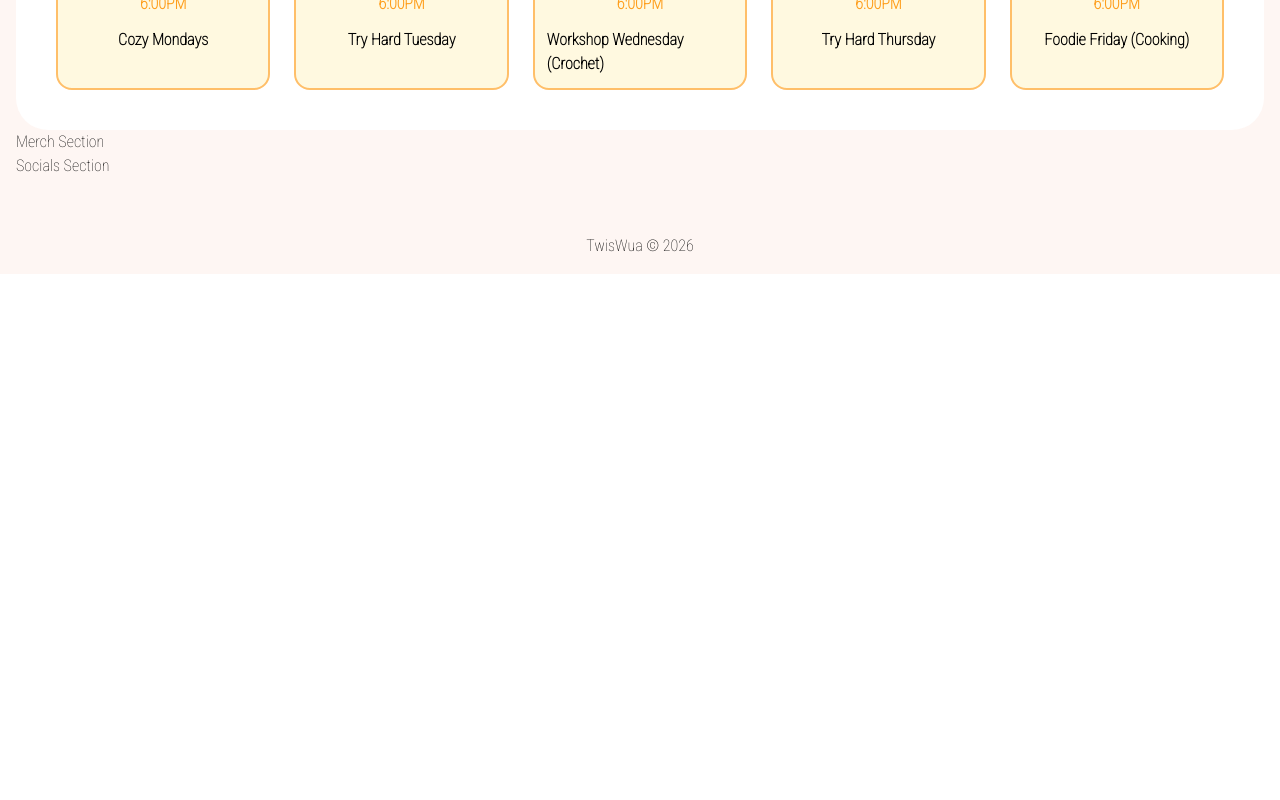
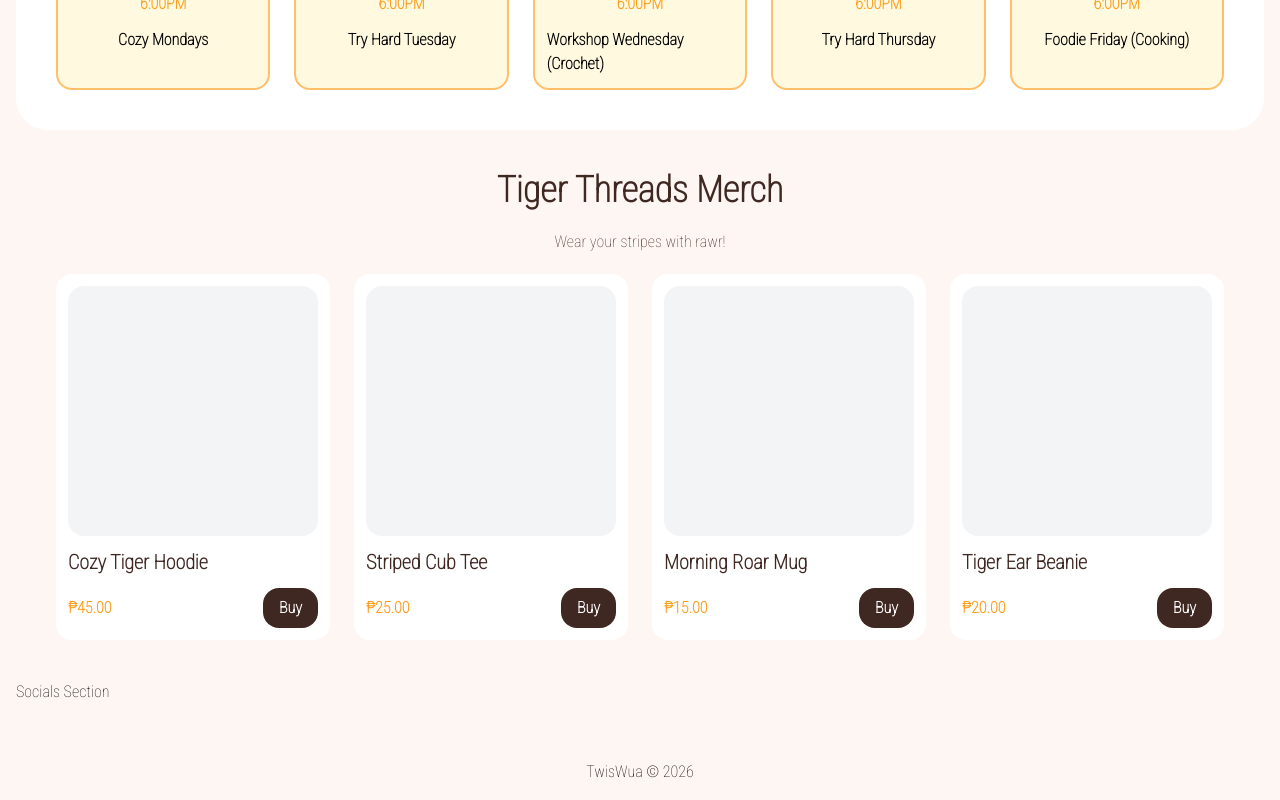
Before and after one commit to BosEriko/twiswua.com, a Next.js app: page / in a window 1280 px wide. Shown: the part 1110-1910 px from the top of the page. Before the commit the page ends 1384 px from the top, so only its background shows below. Built offline with nearby package versions, Linux system fonts and the light colour scheme.

Commit message:
Feature: Finish Merch Section

```diff
--- a/app/page.tsx
+++ b/app/page.tsx
@@ -88,11 +88,45 @@ const ScheduleSection = () => {
   );
 };
 
-const MerchSection = () => (
-  <section>
-    Merch Section
-  </section>
-);
+const MerchSection = () => {
+  const Merch = [
+    {
+      name: "Cozy Tiger Hoodie",
+      price: "45.00",
+    },
+    {
+      name: "Striped Cub Tee",
+      price: "25.00",
+    },
+    {
+      name: "Morning Roar Mug",
+      price: "15.00",
+    },
+    {
+      name: "Tiger Ear Beanie",
+      price: "20.00",
+    },
+  ];
+
+  return (
+    <section className="p-10 flex flex-col gap-5">
+      <h3 className="font-bold text-4xl text-center text-[#3F2722]">Tiger Threads Merch</h3>
+      <div className="text-center text-[#3F2722]">Wear your stripes with rawr!</div>
+      <div className="grid grid-cols-1 sm:grid-cols-2 lg:grid-cols-3 xl:grid-cols-4 gap-6">
+        {Merch.map((merch, index) => (
+          <div className="bg-white rounded-2xl p-3 flex flex-col gap-3" key={index}>
+            <div className="bg-gray-100 w-full aspect-square rounded-2xl"></div>
+            <div className="text-[#3F2722] font-bold text-xl">{merch.name}</div>
+            <div className="flex justify-between items-center">
+              <div className="text-[#FE9E1C] font-bold">₱{merch.price}</div>
+              <div className="bg-[#3F2722] rounded-2xl py-2 px-4 text-white font-bold">Buy</div>
+            </div>
+          </div>
+        ))}
+      </div>
+    </section>
+  );
+};
 
 const SocialSection = () => (
   <section>
```
